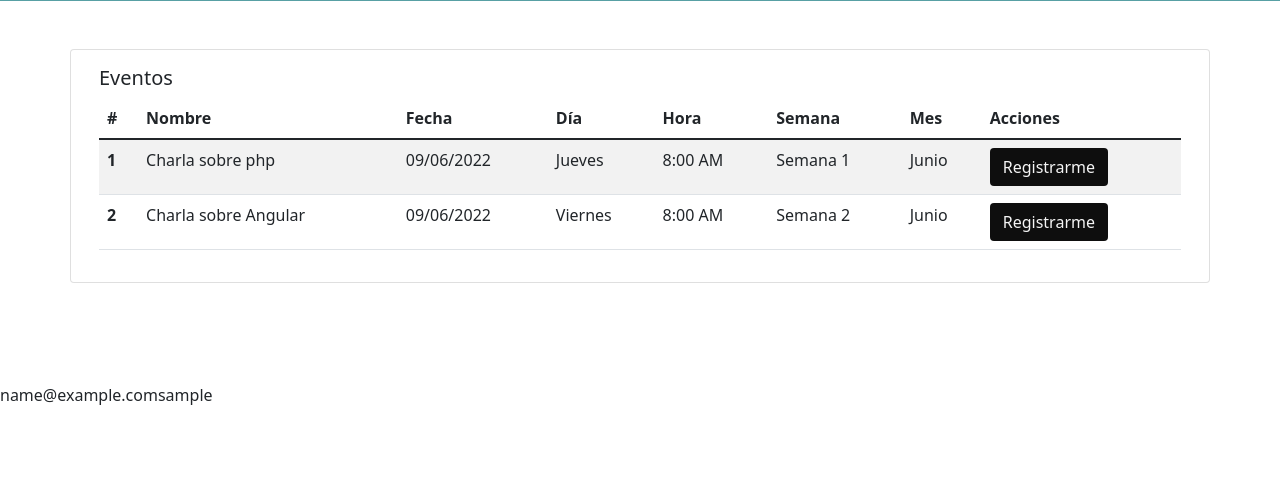
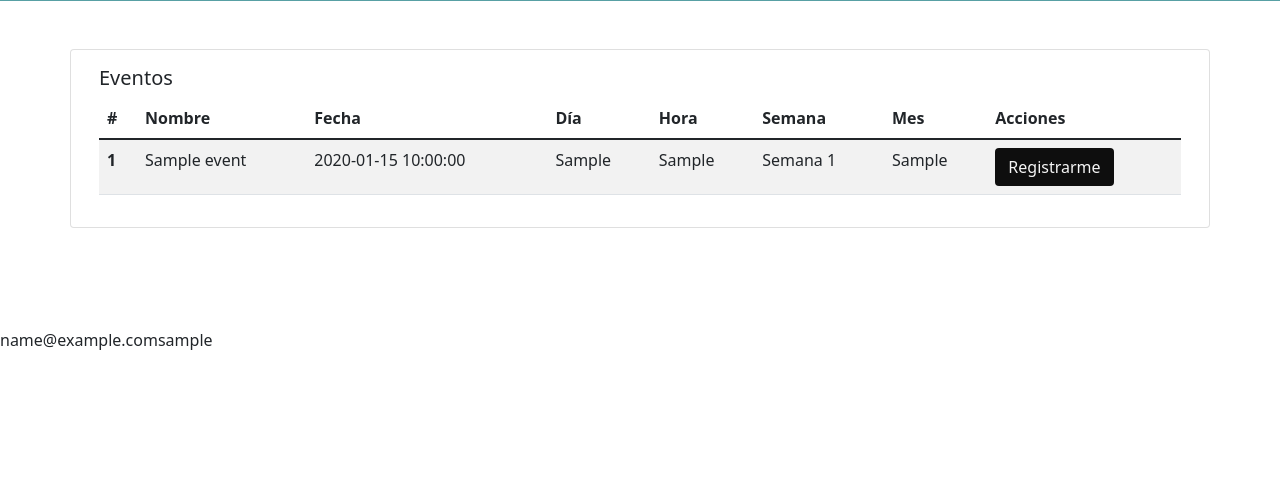
Before and after one commit to juandixdd/php_crud_final_eventos, a PHP site: the page made by principalPage.php in a window 1280 px wide. Shown: the part 88-578 px from the top of the page. Run offline with PHP 8.4, Linux system fonts and the light colour scheme; the visitor is signed in with stand-in values (Sample User, id 1); tables that the repository leaves empty or names only in its code hold one stand-in row (values such as "Sample post"); some libraries are stand-ins or nearby versions.

Commit message:
Se agregan datos a la tabla

```diff
--- a/principalPage.php
+++ b/principalPage.php
@@ -1,4 +1,11 @@
 <?php include 'template/header.php'; ?>
+
+<?php
+/* Se llaman los datos de la tabla events */
+include_once 'model/conexion.php';
+$query = $bd->query("SELECT * FROM events");
+$events = $query->fetchAll(PDO::FETCH_OBJ);
+?>
 
 <div class="container mt-5 scale-up-center" style="margin-bottom: 100px;">
     <div class="row">
@@ -39,32 +46,27 @@
                         </tr>
                     </thead>
                     <tbody>
+
+                        <?php
+                        foreach ($events as $event) {
+                        ?>
+
                             <tr>
-                            <th scope="row">1</th>
-                            <td>Charla sobre php</td>
-                            <td>09/06/2022</td>
-                            <td>Jueves</td>
-                            <td>8:00 AM</td>
+                                <th scope="row"><?php echo $event->id ?></th>
+                                <td><?php echo $event->name ?></td>
+                                <td><?php echo $event->date ?></td>
+                                <td><?php echo $event->day ?></td>
+                                <td><?php echo $event->hour ?></td>
                                 <td>Semana 1</td>
-                            <td>Junio</td>
+                                <td><?php echo $event->month ?></td>
                                 <td>
                                     <a href="" class="btn btn-custom-primary">Registrarme</a>
                                 </td>
                             </tr>
 
-                        <tr>
-                            <th scope="row">2</th>
-                            <td>Charla sobre Angular</td>
-                            <td>09/06/2022</td>
-                            <td>Viernes</td>
-                            <td>8:00 AM</td>
-                            <td>Semana 2</td>
-                            <td>Junio</td>
-                            <td>
-                                <a href="" class="btn btn-custom-primary">Registrarme</a>
-                            </td>
-                        </tr>
-
+                        <?php
+                        }
+                        ?>
 
                     </tbody>
                 </table>
```
Lines whose indentation alone changed are shown as unchanged.
